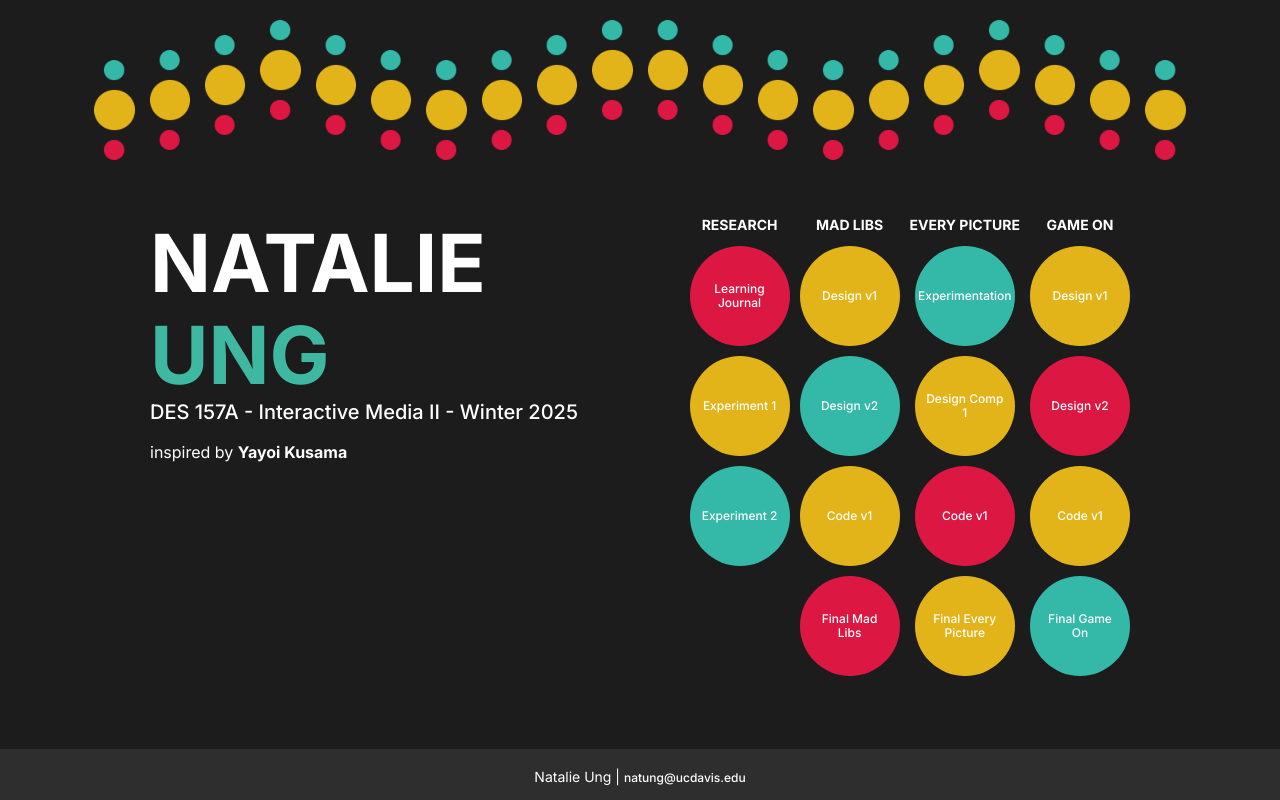
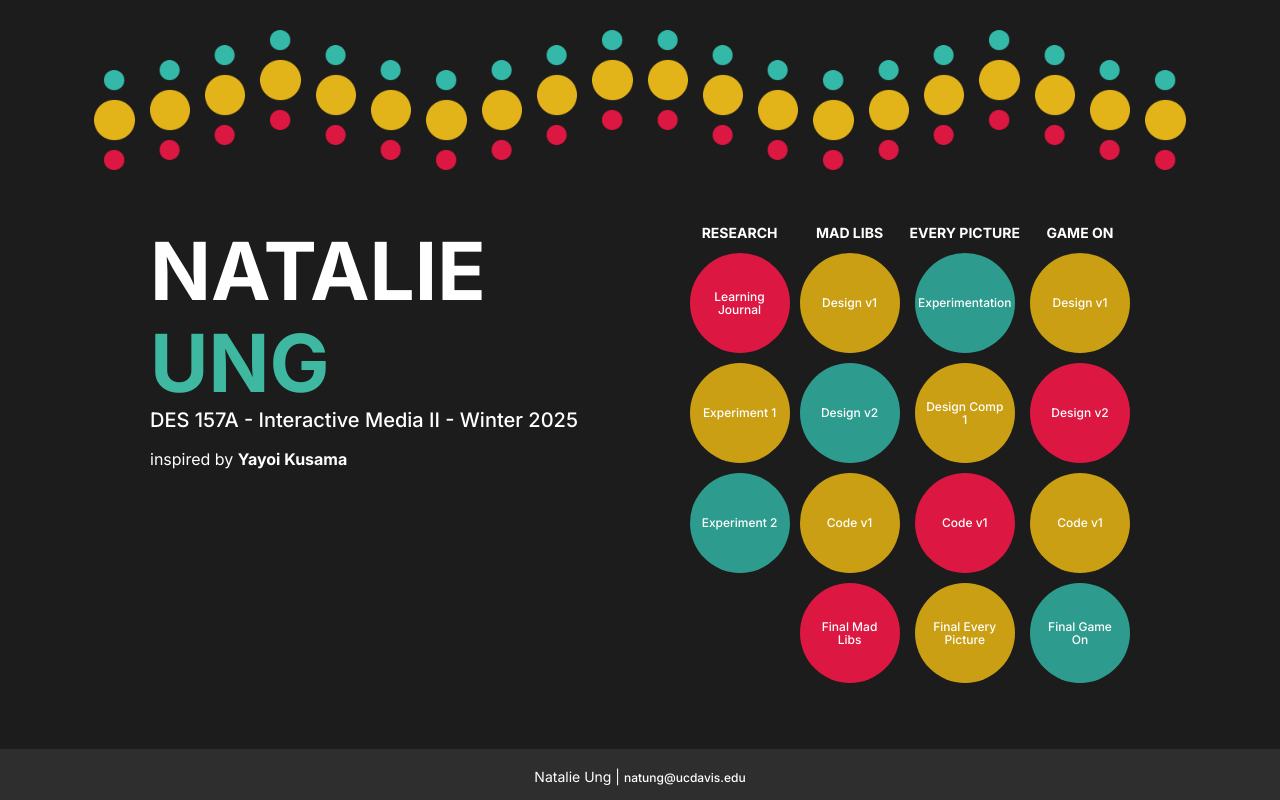
Before and after one commit to natalieeung/des157a, a plain HTML site: page index.html in a window 1280 px wide. Drawn offline with nearby package versions, Linux system fonts and the light colour scheme.

Commit message:
accessibility

```diff
--- a/styles.css
+++ b/styles.css
@@ -20,7 +20,7 @@ body {
 
 header {
     flex: 1;
-    margin: 40px 150px 0px 150px;
+    margin: 50px 150px 0px 150px;
     display: flex;
     gap: 15px;
     justify-content: center;
@@ -148,8 +148,6 @@ a {
 }
 
 #work div ul li {
-    background-color: #2E2E2E;
-    color: #FFFFFF;
     padding: 10px;
     margin-top: 10px;
     border-radius: 60px;
@@ -168,11 +166,11 @@ a {
 }
 
 #work .yellow {
-    background-color: #E3B41A;
+    background-color: #ca9f14;
 }
 
 #work .blue {
-    background-color: #34B8A8;
+    background-color: #2d9c8f;
 }
 
 #work div ul li.placeholder {
```
